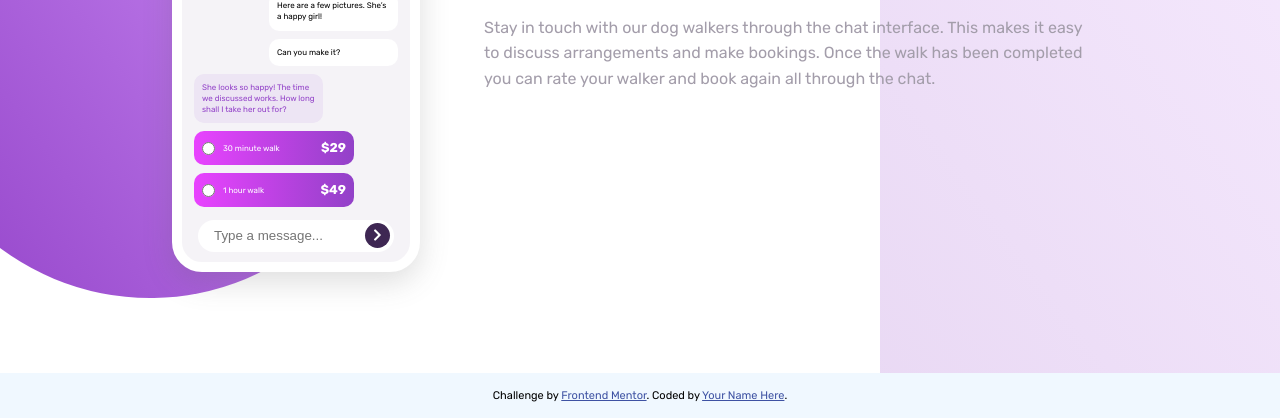
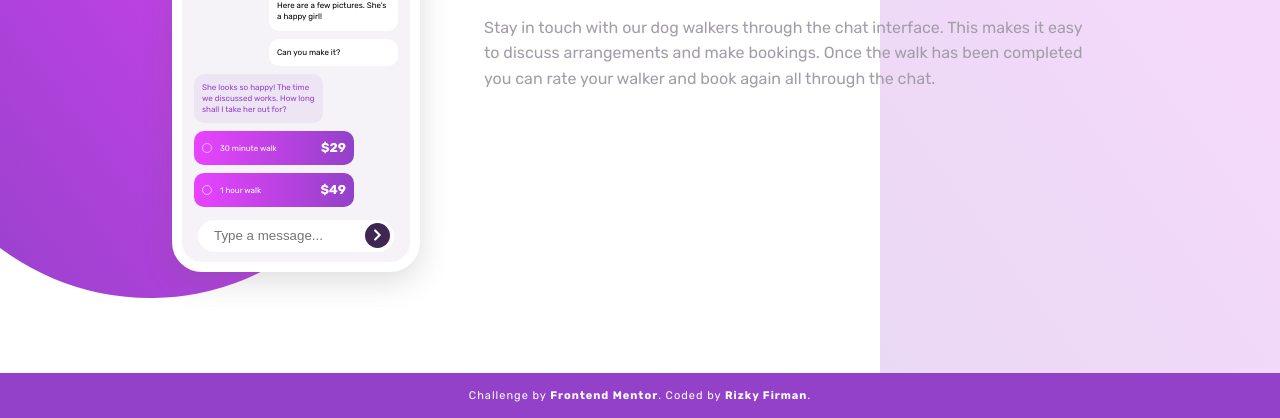
Before and after one commit to RizkyFirman/chat-app-illustration, a plain HTML site: page index.html in a window 1280 px wide. Shown: the part 382-800 px from the top of the page. Drawn offline with Linux system fonts and the light colour scheme.

Commit message:
Add files via upload

```diff
--- a/index.html
+++ b/index.html
@@ -42,7 +42,7 @@
         <div class="chat left-chat">She looks so happy! The time we discussed works. How long shall I take her out for?</div>
         <div class="chat radio">
           <div class="choice">
-            <input type="radio" name="30min" id="30min" value="30">
+            <input type="radio" name="time" id="30min" value="30">
             <p>30 minute walk</p>
           </div>
 
@@ -50,7 +50,7 @@
         </div>
         <div class="chat radio">
           <div class="choice">
-            <input type="radio" name="1hr" id="1hr" value="1">
+            <input type="radio" name="time" id="1hr" value="1">
             <p>1 hour walk</p>
           </div>
           <p class="price">$49</p>
@@ -68,33 +68,9 @@
         your walker and book again all through the chat.</p>
     </div>
   </main>
-
-<!--
-
-
-
-
-
-
-
-
-
-
-
-
-
-
-
-
-  Type a message…
-
-
-
-   -->
-
   <div class="attribution">
     Challenge by <a href="https://www.frontendmentor.io?ref=challenge" target="_blank">Frontend Mentor</a>.
-    Coded by <a href="#">Your Name Here</a>.
+    Coded by <a href="#">Rizky Firman</a>.
   </div>
 </body>
 </html>
--- a/style.css
+++ b/style.css
@@ -22,7 +22,7 @@ body{
 
     background:  linear-gradient(to top right,
     hsl(276, 55%, 52%),
-    hsl(276, 100%, 81%)
+    hsl(293, 100%, 63%)
     );
 }
 
@@ -195,6 +195,23 @@ button[type = submit] {
     margin-left: 1em;
 }
 
+input[type = radio] {
+    -webkit-appearance: none;
+    -moz-appearance: none;
+    appearance: none;
+
+    width: 10px;
+    height: 10px;
+    border-radius: 50%;
+    border: solid 1px rgba(255, 255, 255, 0.63);
+}
+
+input[type = radio]:checked {
+    /* border: solid 2px white; */
+    border: none;
+    background-color: white;
+}
+
 .radio {
     width: 160px;
     display: flex;
@@ -248,12 +265,15 @@ input[type = radio] {
 
     font-size: 11px;
     text-align: center;
-    background-color: aliceblue;
-
+    color: white;
+    background-color: hsl(276, 55%, 52%);
+    letter-spacing: 1px;
 }
 
 .attribution a {
-        color: hsl(228, 45%, 44%);
+    font-weight: 600;
+        text-decoration:none;
+        color: white;
 }
 
 /* ipad version */
```
